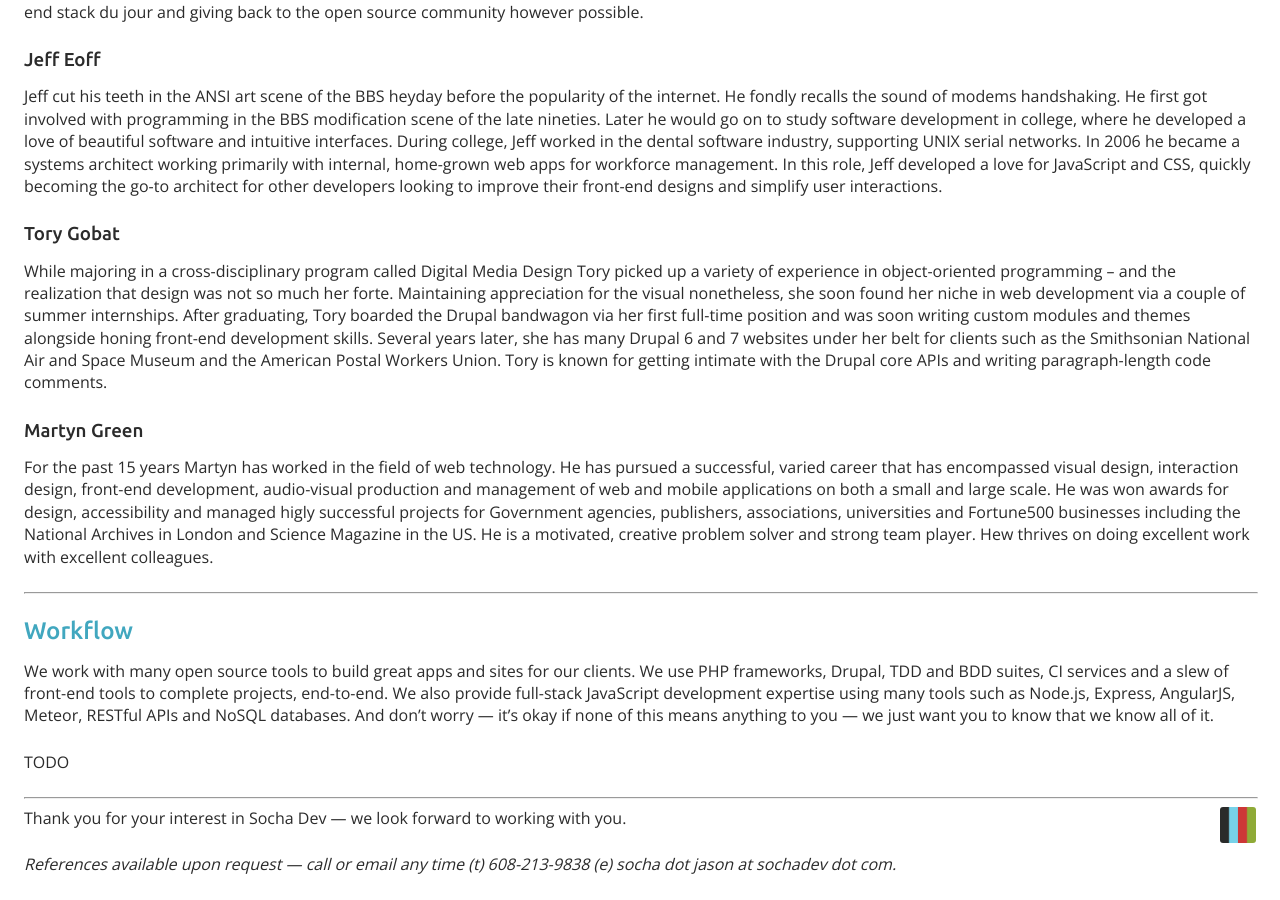
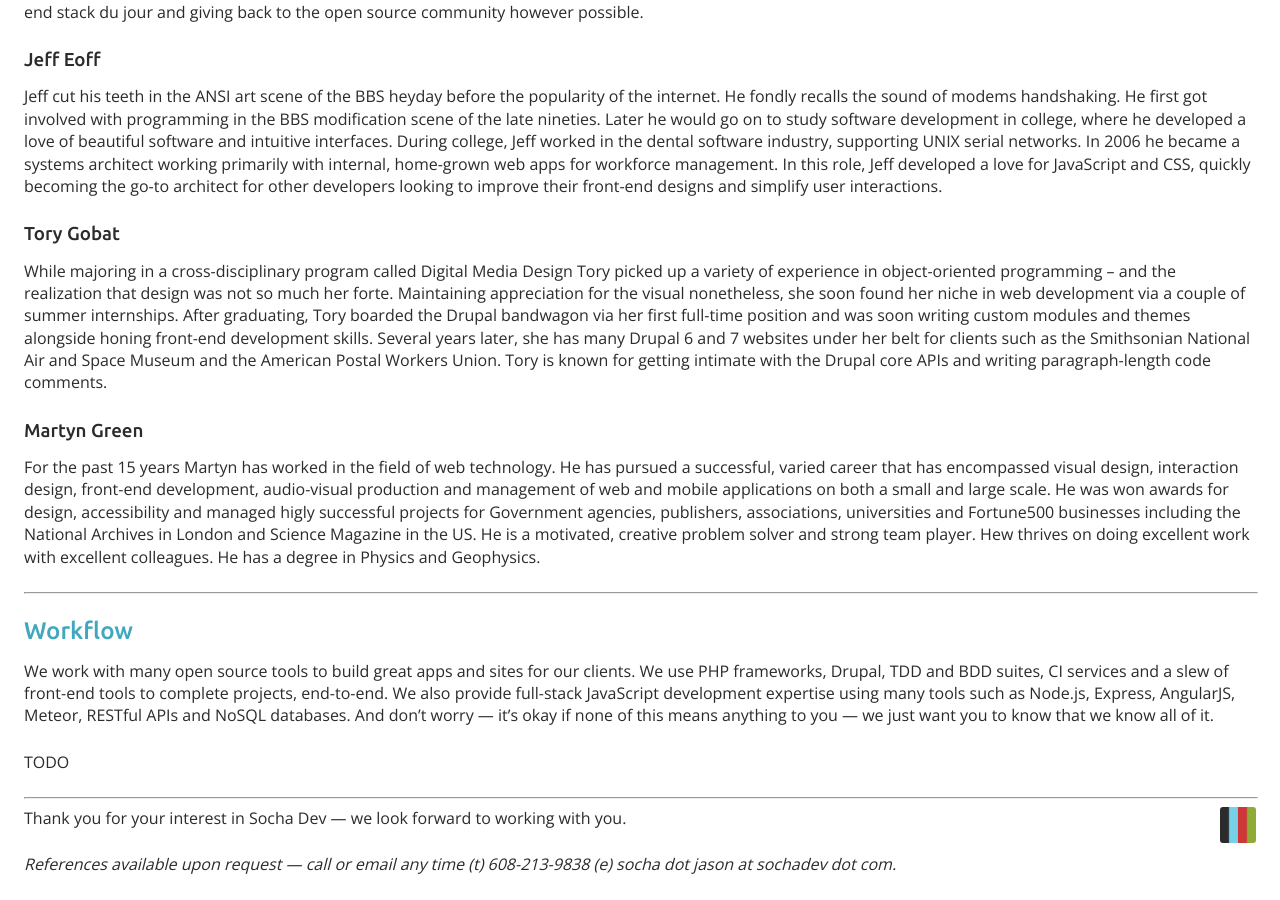
Before and after one commit to SochaDev/sochadev.github.io, a Jekyll site: the page built from executive-summary.md, in a window 1280 px wide and 900 px high, scrolled down 2211 px. Built offline with Jekyll 4.4.1, drawn with Linux system fonts in a browser that asks for light colours.

Commit message:
a bit more Martyn

```diff
--- a/_includes/bios.md
+++ b/_includes/bios.md
@@ -88,4 +88,4 @@
 publishers, associations, universities and Fortune500 businesses including the
 National Archives in London and Science Magazine in the US. He is a motivated, creative
 problem solver and strong team player. Hew thrives on doing excellent work with
-excellent colleagues.
+excellent colleagues. He has a degree in Physics and Geophysics.
```
